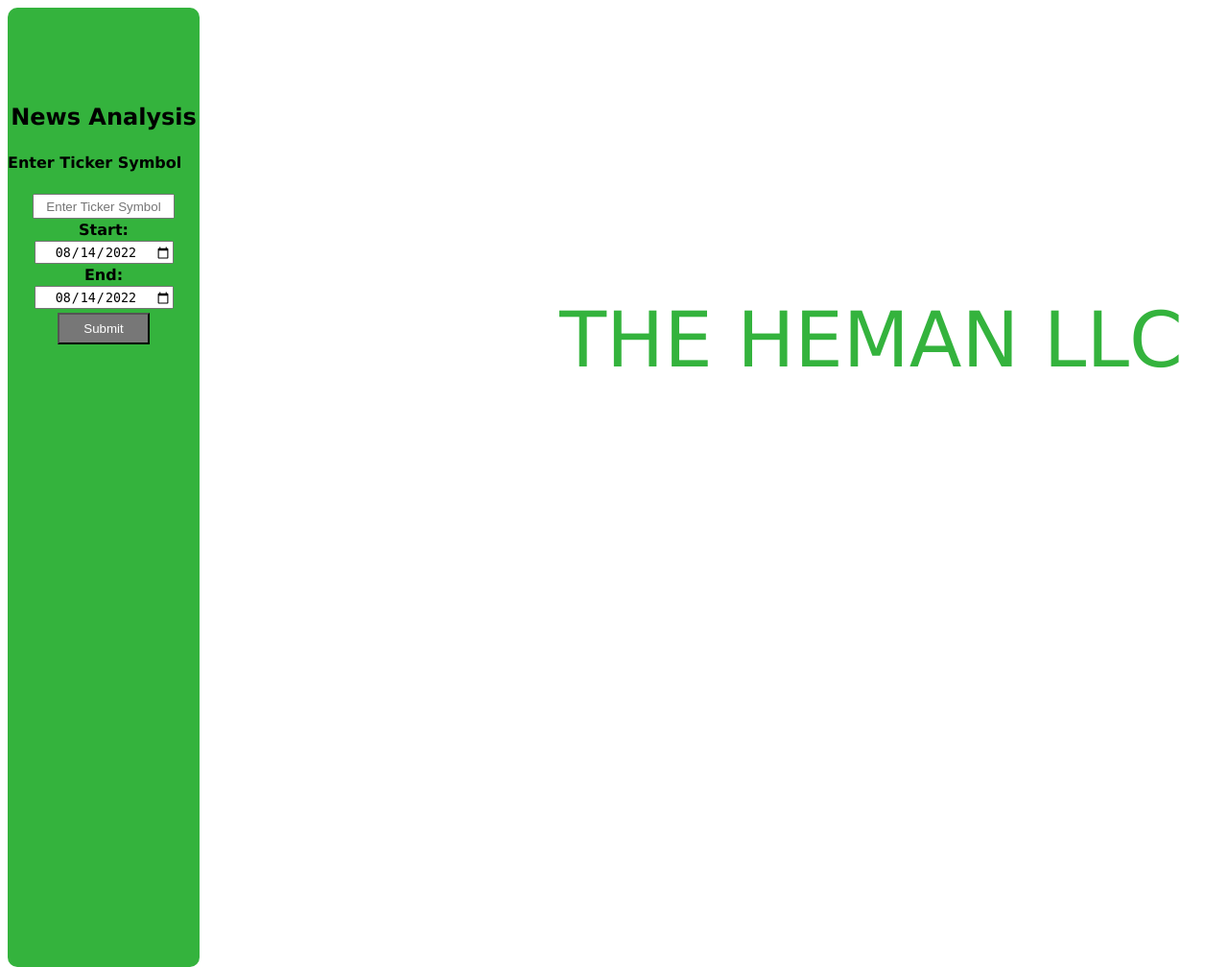
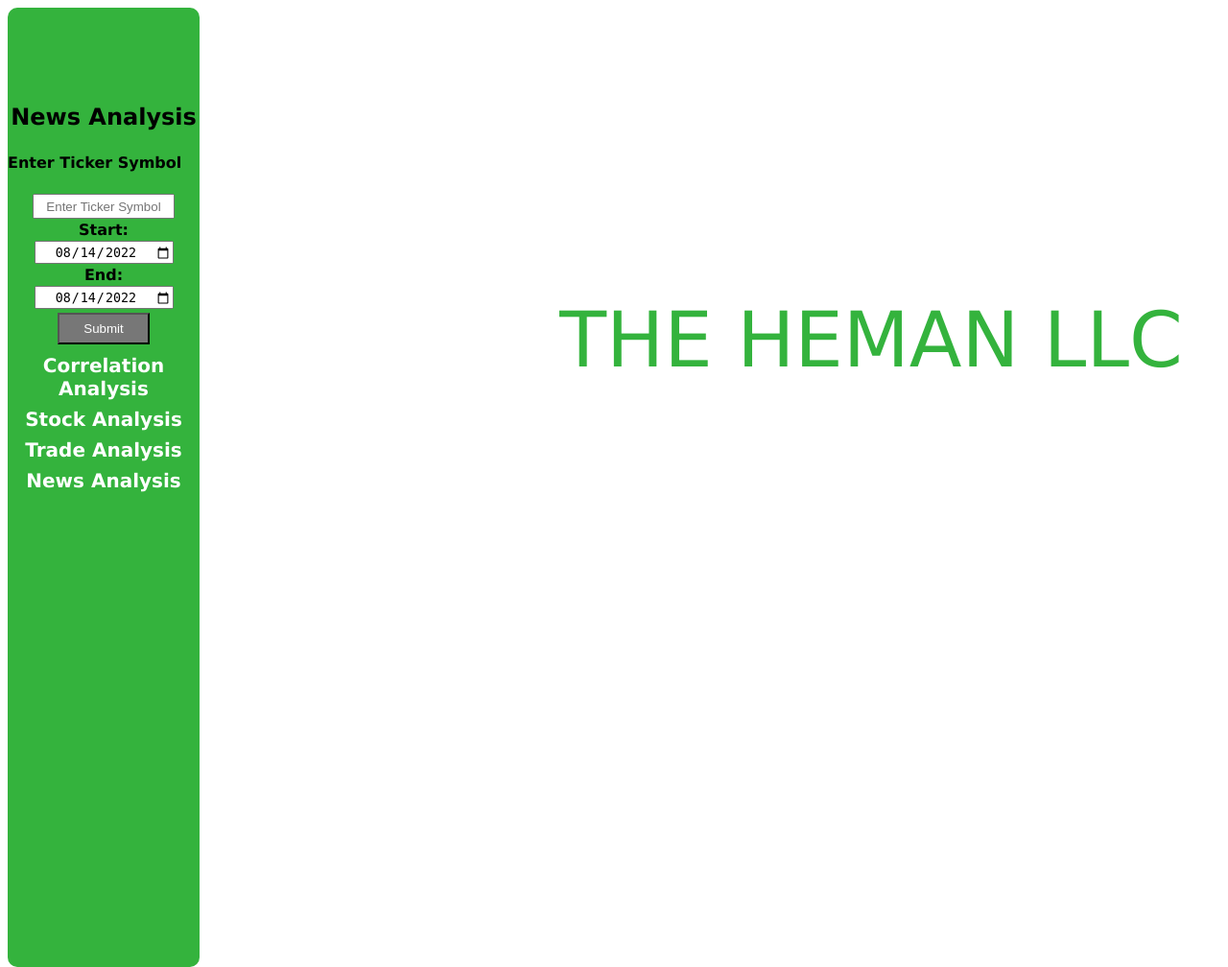
Before and after one commit to Jiayi-wmhh/LLCApp, a Django app: template templates/search.html in a window 1280 px wide; the page is wider, and only the part inside the window is pictured. Shown: that part at 96% size. Run offline with Django 4.2, Linux system fonts and the light colour scheme; the template is opened without the code that fills it, so the values that code supplies are empty; parts of the project's set-up code (start-up, migrations or seed data) failed here and were passed over.

Commit message:
stack path

```diff
--- a/news/views.py
+++ b/news/views.py
@@ -215,6 +215,7 @@ def result(request):
 	plot(fig, validate=False, filename='./LLCApp/templates/ttPie.html',
 		auto_open=False)
 	cur_bar = [0, 0, 0]
+	if pieValue[0] != 0 and pieValue[1] != 0 and pieValue[2] != 0
 	cur_bar[0] = round(pieValue[0]/(pieValue[0]+pieValue[1]+pieValue[2]), 3)
 	cur_bar[1] = round(pieValue[1]/(pieValue[0]+pieValue[1]+pieValue[2]), 3)
 	cur_bar[2] = round(pieValue[2]/(pieValue[0]+pieValue[1]+pieValue[2]), 3)
--- a/templates/search.html
+++ b/templates/search.html
@@ -22,7 +22,18 @@
                            value="2022-08-14"></br>
                     <input id = "submit" type = "submit" name = "button" value ="Submit">
                 </form>
-
+                <div class = "linkTo">
+                    <a href="http://www.theheman22.com/effect/prime" style="color: white; text-decoration:none;">Correlation Analysis</a>
+                </div>
+                <div class = "linkTo">
+                    <a href="http://www.theheman22.com/stock/search" style="color: white; text-decoration:none;">Stock Analysis</a>
+                </div>
+                <div class = "linkTo">
+                    <a href="http://www.theheman22.com/LLCApp/window" style="color: white; text-decoration:none;">Trade Analysis</a>
+                </div>
+                <div class = "linkTo">
+                    <a href="http://www.theheman22.com/news/search" style="color: white; text-decoration:none;">News Analysis</a>
+                </div>
             </div>
 
         </div>
@@ -80,4 +91,14 @@
         margin-top: 2px;
         margin-bottom: 2px;
     }
+    .linkTo{
+        text-align: center;
+        font-family: Verdana, Geneva, Tahoma, sans-serif;
+        font-size: 20px;
+        text-decoration: none;
+        /*background-color: #777;*/ /* Green */
+        margin-top: 8px;
+        margin-bottom: 8px;
+        color: white;
+    }
 </style>
```
Also changed, not shown: 1 other file.
